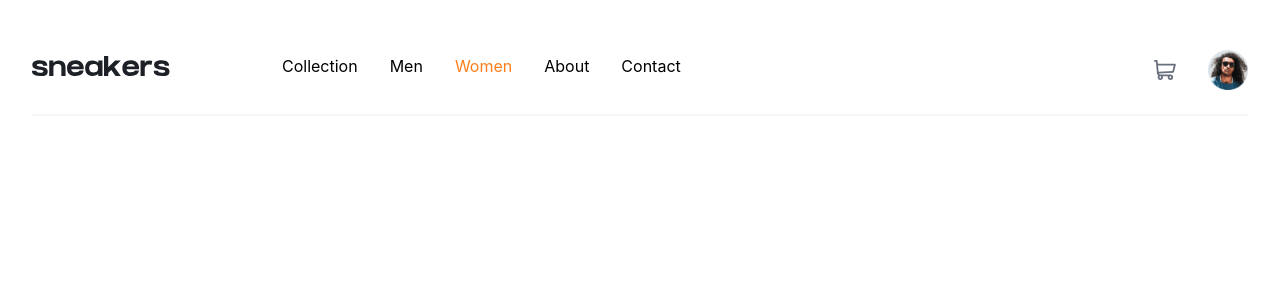
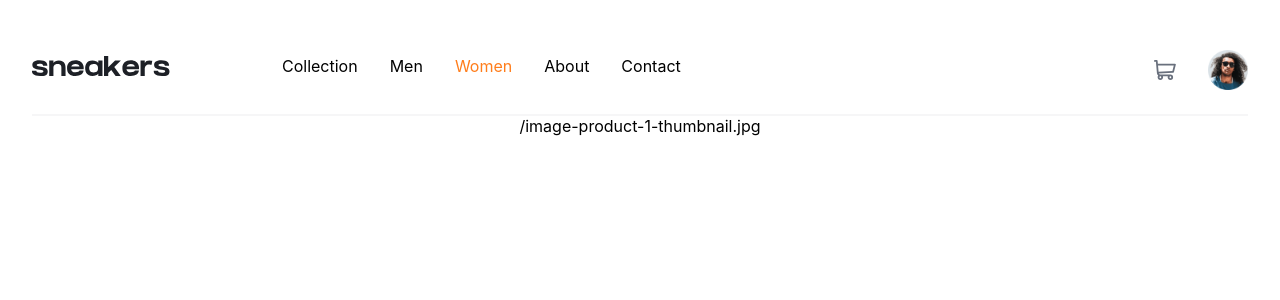
Before and after one commit to Tade77/Sneakers_TS, a React (Vite) app: page /women/1 in a window 1280 px wide. Shown: the top 300 px of the page. Built offline with nearby package versions, Linux system fonts and the light colour scheme.

Commit message:
HomePage Refractoring

```diff
--- a/src/App.tsx
+++ b/src/App.tsx
@@ -8,6 +8,7 @@ import Collection from "./Pages/Collection";
 import Men from "./Pages/Men";
 import About from "./Pages/About";
 import Contact from "./Pages/Contact";
+import Preview from "./Components/Preview";
 
 function App() {
   return (
@@ -17,6 +18,7 @@ function App() {
         <Route index path="/" element={<Collection />} />
         <Route path="/men" element={<Men />} />
         <Route path="/women" element={<Women />} />
+        <Route path="/women/:imgId" element={<Preview />} />
         <Route path="/about" element={<About />} />
         <Route path="/contact" element={<Contact />} />
       </Routes>
--- a/src/Components/Navs/NavBar.tsx
+++ b/src/Components/Navs/NavBar.tsx
@@ -49,8 +49,8 @@ const NavBar = () => {
         </div>
       </div>
       <div className="cart--avatar">
-        <img className="cart" src="/public/icon-cart.svg" alt="" />
-        <img className="avatar" src="/public/image-avatar.png" alt="" />
+        <img className="cart" src="/icon-cart.svg" alt="" />
+        <img className="avatar" src="/image-avatar.png" alt="" />
       </div>
     </nav>
   );
--- /dev/null
+++ b/src/Components/Preview.tsx
@@ -0,0 +1,18 @@
+import React, { useEffect, useState } from "react";
+import { useParams } from "react-router-dom";
+import { products } from "../Data";
+
+const Preview = () => {
+  const [image, setImage] = useState("");
+  const { imgId } = useParams();
+
+  useEffect(() => {
+    const viewImg = products.find(
+      (product: { id: string; image: string }) => product.id === imgId
+    );
+    setImage(viewImg.image);
+  }, []);
+  return <div>{image}</div>;
+};
+
+export default Preview;
--- a/src/Components/Hero/HeroPage.tsx
+++ b/src/Components/Women/WomenCollection.tsx
@@ -1,6 +1,8 @@
 import React, { useState } from "react";
-import "./Hero.css";
+import "./wCollection.css";
 import { products } from "../../Data";
+import { Link } from "react-router-dom";
+
 const WomenCollection = () => {
   const [display, setDisplay] = useState(0);
 
@@ -10,7 +12,9 @@ const WomenCollection = () => {
         <img className="product--img" src="/image-product-1.jpg" alt="" />
         <div className="img-thumb">
           {products.map((product, id) => (
-            <img key={id} className="thumb" src={product} />
+            <Link to={`/women/${product.id}`}>
+              <img key={id} className="thumb" src={product.image} />
+            </Link>
           ))}
         </div>
       </aside>
--- a/src/Components/Hero/Hero.css
+++ b/src/Components/Women/wCollection.css
@@ -17,7 +17,8 @@
 }
 .img-thumb {
   display: flex;
-  gap: 1.5rem;
+  flex-direction: row;
+  gap: 1rem;
 }
 .thumb {
   border-radius: 5px;
--- a/src/Data.ts
+++ b/src/Data.ts
@@ -1,6 +1,20 @@
-export const products = [
-  "/image-product-1-thumbnail.jpg",
-  "/image-product-2-thumbnail.jpg",
-  "/image-product-3-thumbnail.jpg",
-  "/image-product-4-thumbnail.jpg",
+import { productsType } from "./type";
+
+export const products: productsType[] = [
+  {
+    id: "1",
+    image: "/image-product-1-thumbnail.jpg",
+  },
+  {
+    id: "2",
+    image: "/image-product-2-thumbnail.jpg",
+  },
+  {
+    id: "3",
+    image: "/image-product-3-thumbnail.jpg",
+  },
+  {
+    id: "4",
+    image: "/image-product-4-thumbnail.jpg",
+  },
 ];
--- a/src/Pages/Women.tsx
+++ b/src/Pages/Women.tsx
@@ -1,6 +1,6 @@
 import React from "react";
 import NavBar from "../Components/Navs/NavBar";
-import WomenCollection from "../Components/Hero/HeroPage";
+import WomenCollection from "../Components/Women/WomenCollection";
 
 const Women = () => {
   return (
--- a/src/type.ts
+++ b/src/type.ts
@@ -2,3 +2,7 @@ export type navitems = {
   name: string;
   path: string;
 };
+export type productsType = {
+  id: string;
+  image: string;
+};
```
Also changed, not shown: src/Components/Modal/Modal.css (added, +11 -0 lines), src/Components/Modal/Modal.tsx (+7 -0 lines).
